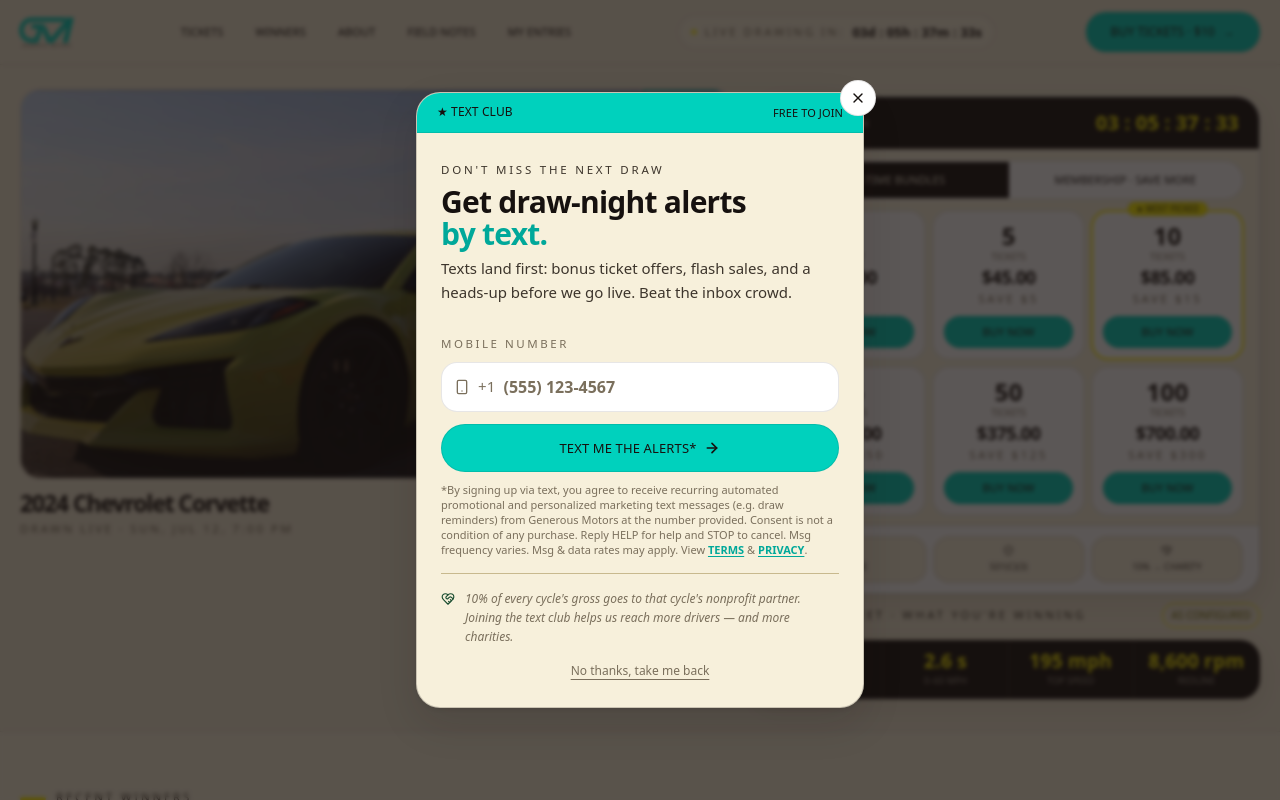
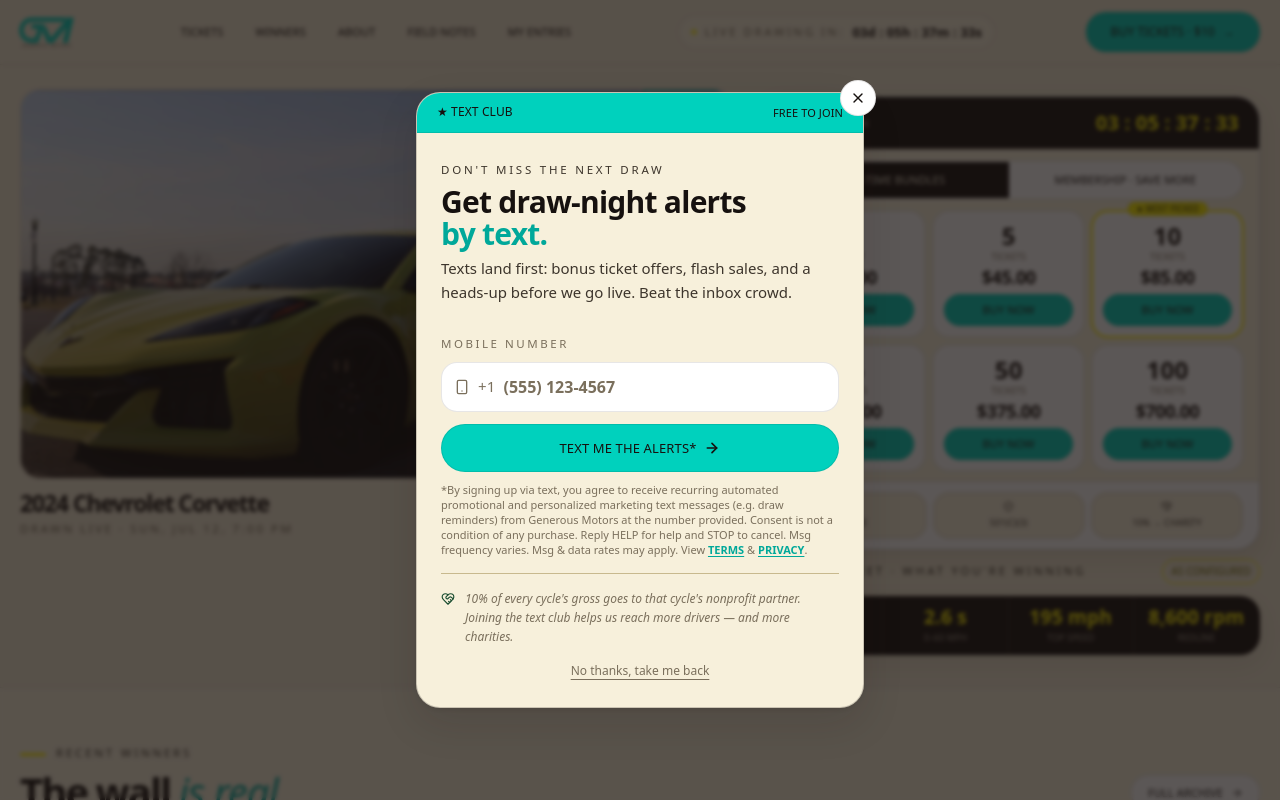
Before and after one commit to da7a90-backup/gmdemo, a Next.js app: page /tickets in a window 1280 px wide. Shown: the top 800 px of the page. Built offline with nearby package versions, Linux system fonts and the light colour scheme; grey boxes are pictures that could not be loaded; a web font is replaced by a local one.

Commit message:
Chore: drop save amount line on bundle cards

```diff
--- a/src/app/tickets/tickets-buy.tsx
+++ b/src/app/tickets/tickets-buy.tsx
@@ -185,7 +185,6 @@ export function TicketsBuy() {
                         {t.entries === 1 ? "ticket" : "tickets"}
                       </span>
                       <span className="mt-1 font-display font-bold text-lg text-ink leading-none">{usdc(t.priceUSD)}</span>
-                      <span className={`dateline on-paper mt-1 ${t.blurb ? "" : "invisible"}`}>{t.blurb ?? "—"}</span>
                       <button
                         type="button"
                         onClick={() => onBuy(t.id, "once")}
```
